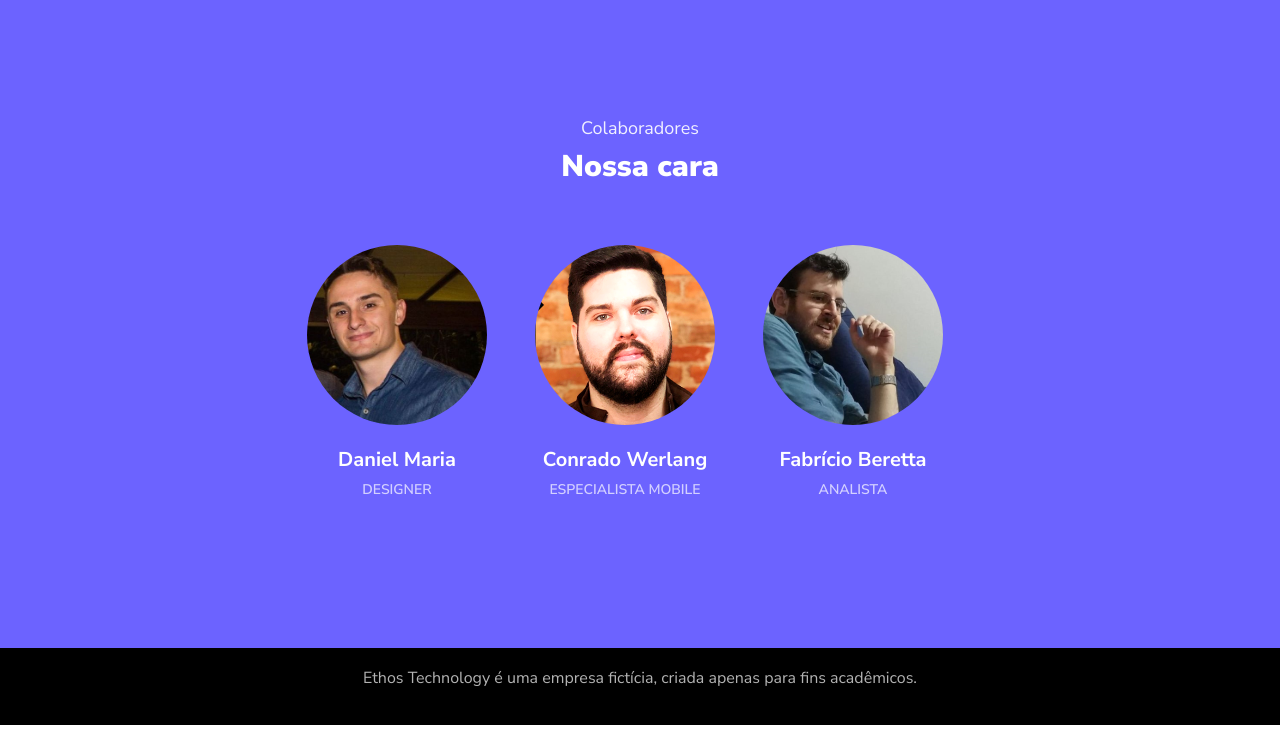
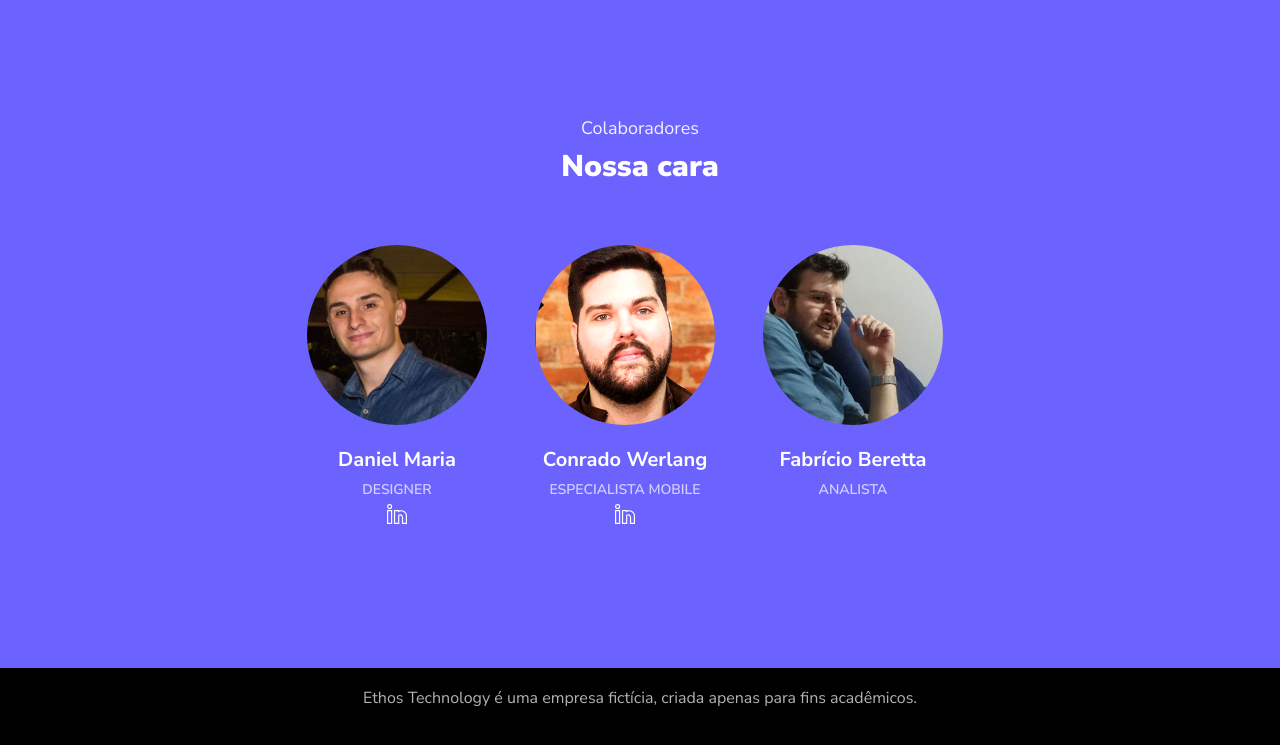
Before and after one commit to ethostechnology/ethostechnology.github.io, a plain HTML site: page index.html in a window 1280 px wide. Shown: the part 1734-2479 px from the top of the page. Drawn offline with Linux system fonts and the light colour scheme; some packages are replaced by stand-ins of ours; no server answers; files whose address does not match are found by name.

Commit message:
feat(Index): Ajuste dos linkedins dos colaboradores

```diff
--- a/index.html
+++ b/index.html
@@ -119,6 +119,11 @@
                     <div class="img" style="background-image: url(images/person_1.jpg);"></div>
                     <h2>Daniel Maria</h2>
                     <span class="position">Designer</span>
+                    <center>
+                      <a href="https://br.linkedin.com/in/danielmariadasilva">
+                        <img src="images/linkedin.svg" alt="" style="width: 20px;">
+                      </a>
+                    </center>
                   </a>
                 </div>
                 <div class="item">
@@ -126,6 +131,11 @@
                     <div class="img" style="background-image: url(images/person_2.jpg);"></div>
                     <h2>Conrado Werlang</h2>
                     <span class="position">Especialista Mobile</span>
+                    <center>
+                      <a href="https://br.linkedin.com/in/conradowerlang">
+                        <img src="images/linkedin.svg" alt="" style="width: 20px;">
+                      </a>
+                    </center>
                   </a>
                 </div>
                 <dixv class="item">
```
Also changed, not shown: images/linkedin.svg (added).
